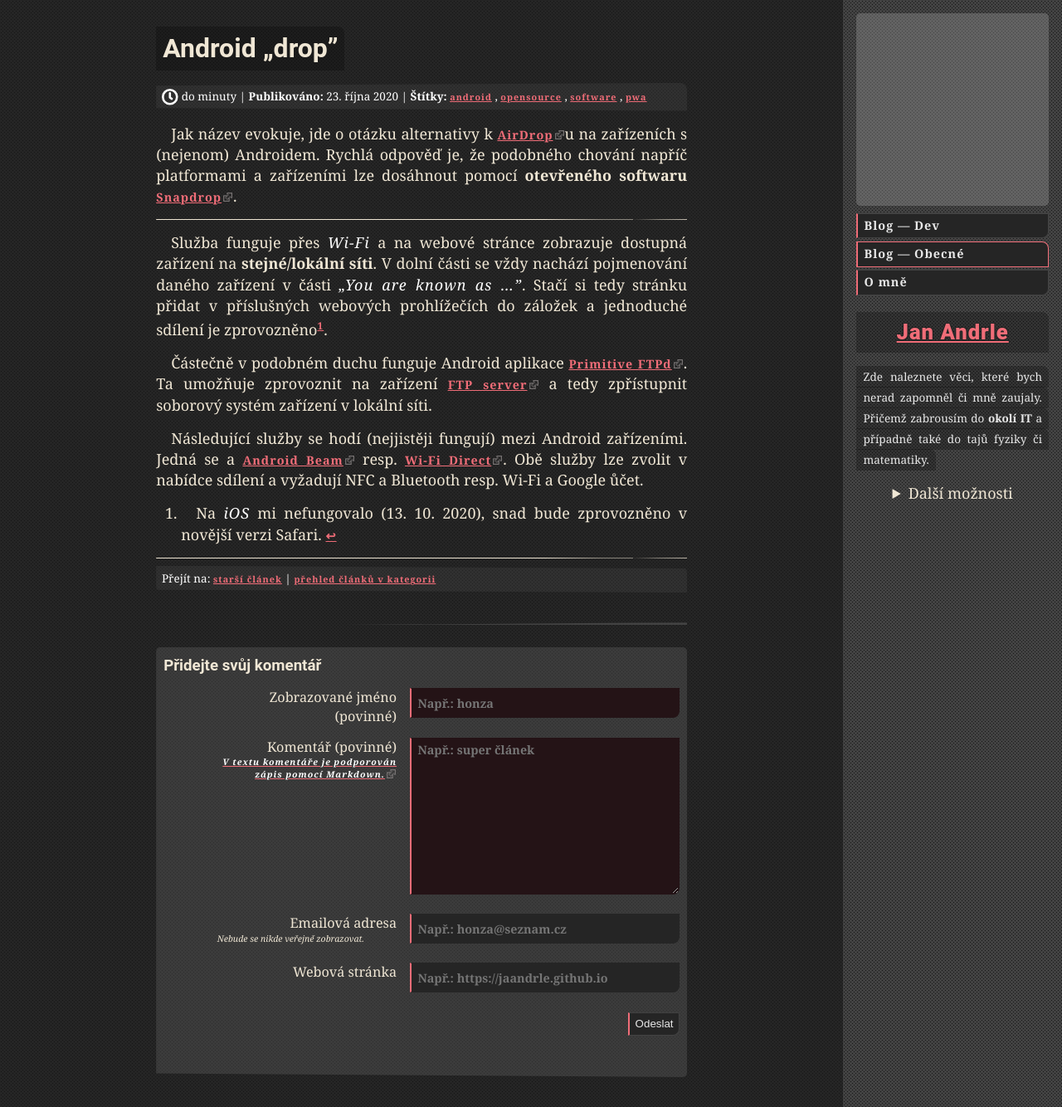
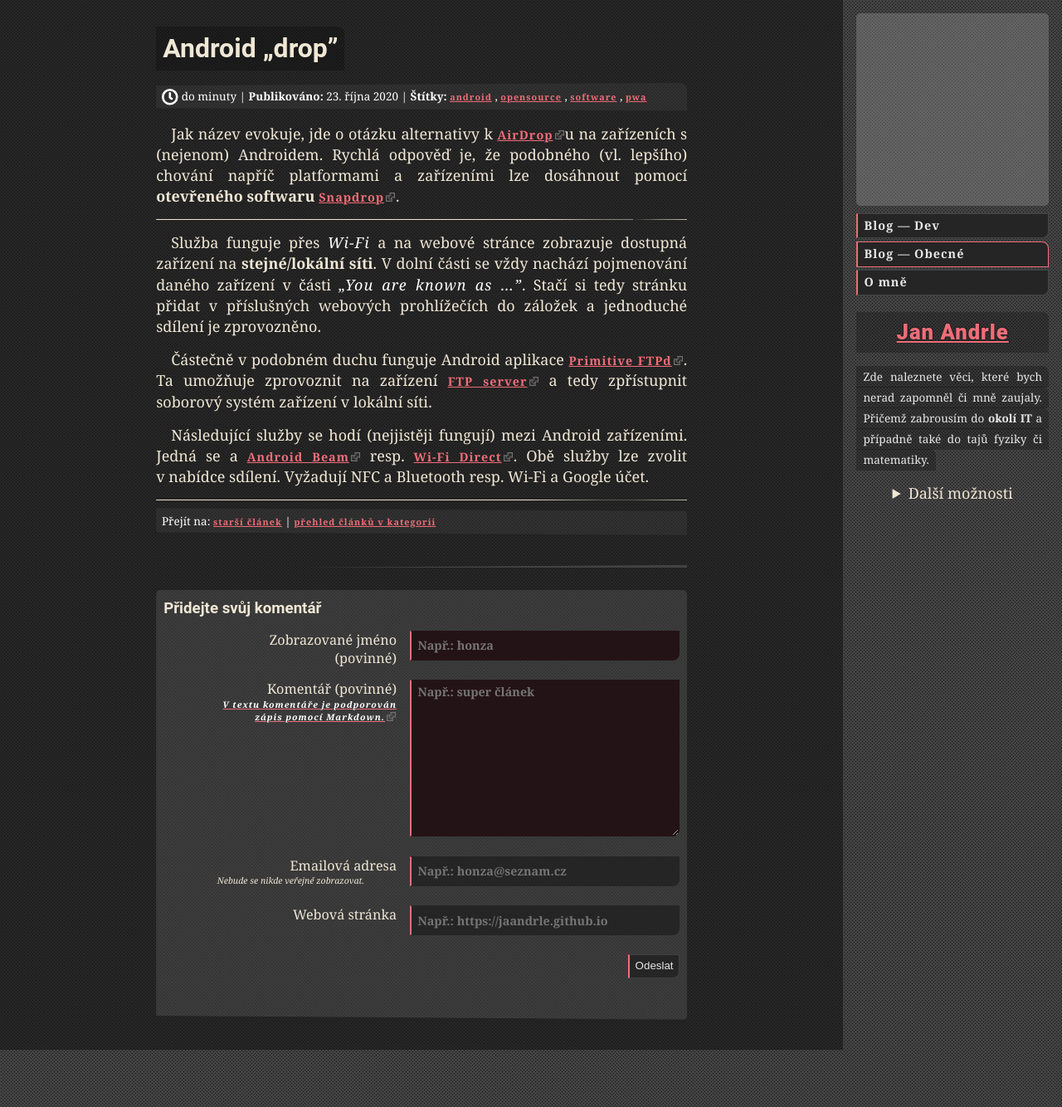
Before and after one commit to jaandrle/jaandrle.github.io, a Jekyll site: the page built from _posts/2020/2020-10-23-android-drop.md, in a window 1280 px wide. Shown: the whole page at 83% size. Built offline with Jekyll 4.4.1, drawn with Linux system fonts in a browser that asks for light colours; after the commit the page ends 1265 px from its top, so only the background shows below that; grey boxes are pictures that could not be loaded.

Commit message:
Update 2020-10-23-android-drop.md

```diff
--- a/_posts/2020/2020-10-23-android-drop.md
+++ b/_posts/2020/2020-10-23-android-drop.md
@@ -6,15 +6,12 @@ category: nondev
 excerpt_separator: <!--more-->
 ---
 
-Jak název evokuje, jde o otázku alternativy k [AirDrop](https://en.wikipedia.org/wiki/AirDrop "Článek na Wikipedii")u na zařízeních s (nejenom) Androidem. Rychlá odpověď je, že podobného chování napříč platformami a zařízeními lze dosáhnout pomocí **otevřeného softwaru [Snapdrop](https://snapdrop.net/)**.
+Jak název evokuje, jde o otázku alternativy k [AirDrop](https://en.wikipedia.org/wiki/AirDrop "Článek na Wikipedii")u na zařízeních s (nejenom) Androidem. Rychlá odpověď je, že podobného (vl. lepšího) chování napříč platformami a zařízeními lze dosáhnout pomocí **otevřeného softwaru [Snapdrop](https://snapdrop.net/)**.
 
 <!--more-->
 
-Služba funguje přes *Wi-Fi* a na webové stránce zobrazuje dostupná zařízení na **stejné/lokální síti**. V dolní části se vždy nachází pojmenování daného zařízení v části *„You are known as …”*. Stačí si tedy stránku přidat v příslušných webových prohlížečích do záložek a jednoduché sdílení je zprovozněno[^1].
+Služba funguje přes *Wi-Fi* a na webové stránce zobrazuje dostupná zařízení na **stejné/lokální síti**. V dolní části se vždy nachází pojmenování daného zařízení v části *„You are known as …”*. Stačí si tedy stránku přidat v příslušných webových prohlížečích do záložek a jednoduché sdílení je zprovozněno.
 
-Částečně v podobném duchu funguje Android aplikace [Primitive FTPd](https://play.google.com/store/apps/details?id=org.primftpd "Aplikace na Google Play"). Ta umožňuje zprovoznit na zařízení [FTP server](https://cs.wikipedia.org/wiki/File_Transfer_Protocol "Článek o File Transfer Protocol na Wikipedii") a tedy zpřístupnit soborový systém zařízení v lokální síti.
+Částečně v podobném duchu funguje Android aplikace [Primitive FTPd](https://play.google.com/store/apps/details?id=org.primftpd "Aplikace na Google Play"). Ta umožňuje zprovoznit na zařízení [FTP server](https://cs.wikipedia.org/wiki/File_Transfer_Protocol "Článek o File Transfer Protocol na Wikipedii") a tedy zpřístupnit soborový systém zařízení v lokální síti.
 
-Následující služby se hodí (nejjistěji fungují) mezi Android zařízeními. Jedná se a [Android Beam](https://cs.wikipedia.org/wiki/Android_Beam "Wikipedie") resp. [Wi-Fi Direct](https://cs.wikipedia.org/wiki/Wi-Fi_Direct "Wikipedie"). Obě služby lze zvolit v nabídce sdílení a vyžadují NFC a Bluetooth resp. Wi-Fi a Google ůčet.
-
-
-[^1]: Na *iOS* mi nefungovalo (13. 10. 2020), snad bude zprovozněno v novější verzi Safari.
+Následující služby se hodí (nejjistěji fungují) mezi Android zařízeními. Jedná se a [Android Beam](https://cs.wikipedia.org/wiki/Android_Beam "Wikipedie") resp. [Wi-Fi Direct](https://cs.wikipedia.org/wiki/Wi-Fi_Direct "Wikipedie"). Obě služby lze zvolit v nabídce sdílení. Vyžadují NFC a Bluetooth resp. Wi-Fi a Google účet.
```
